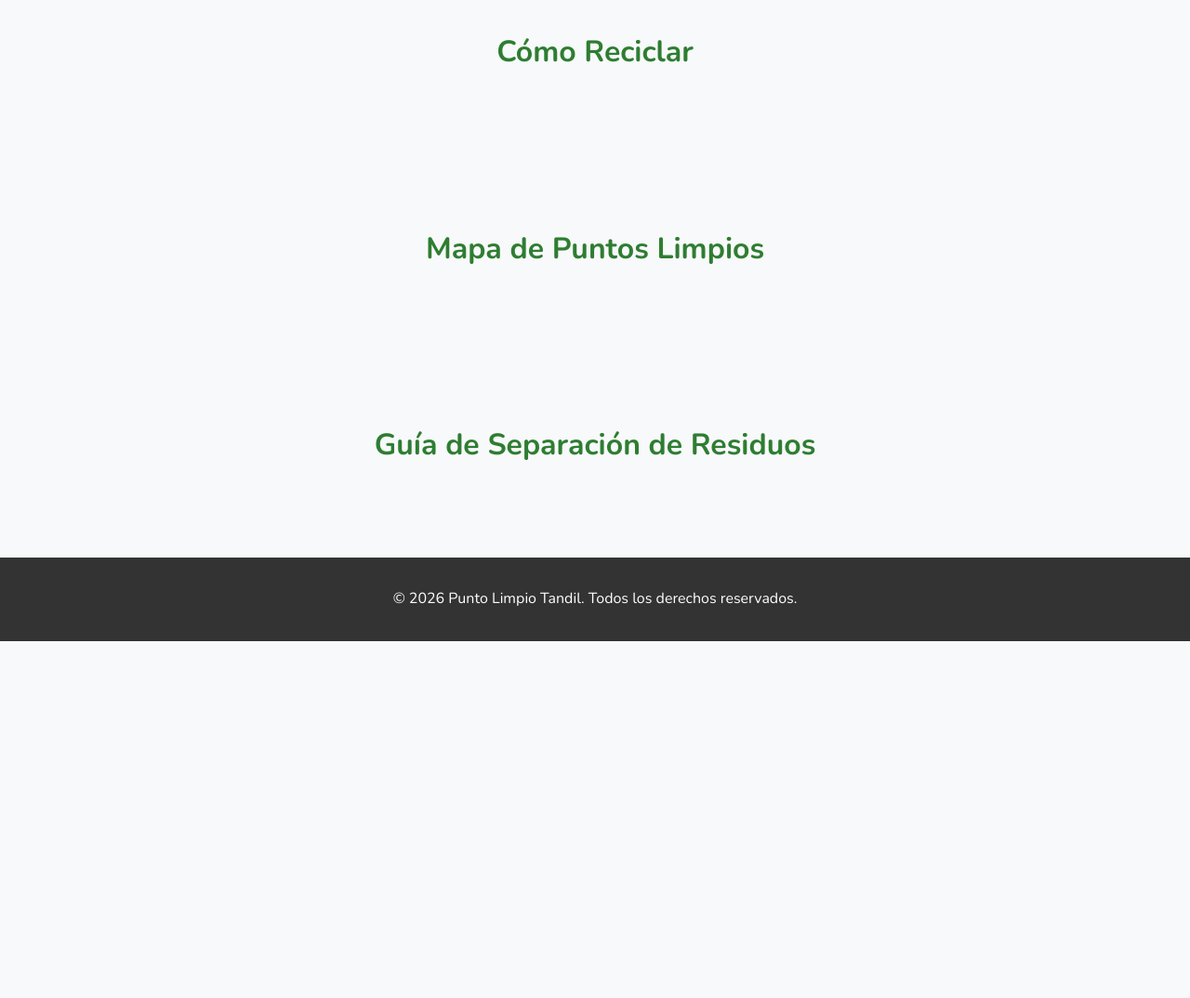
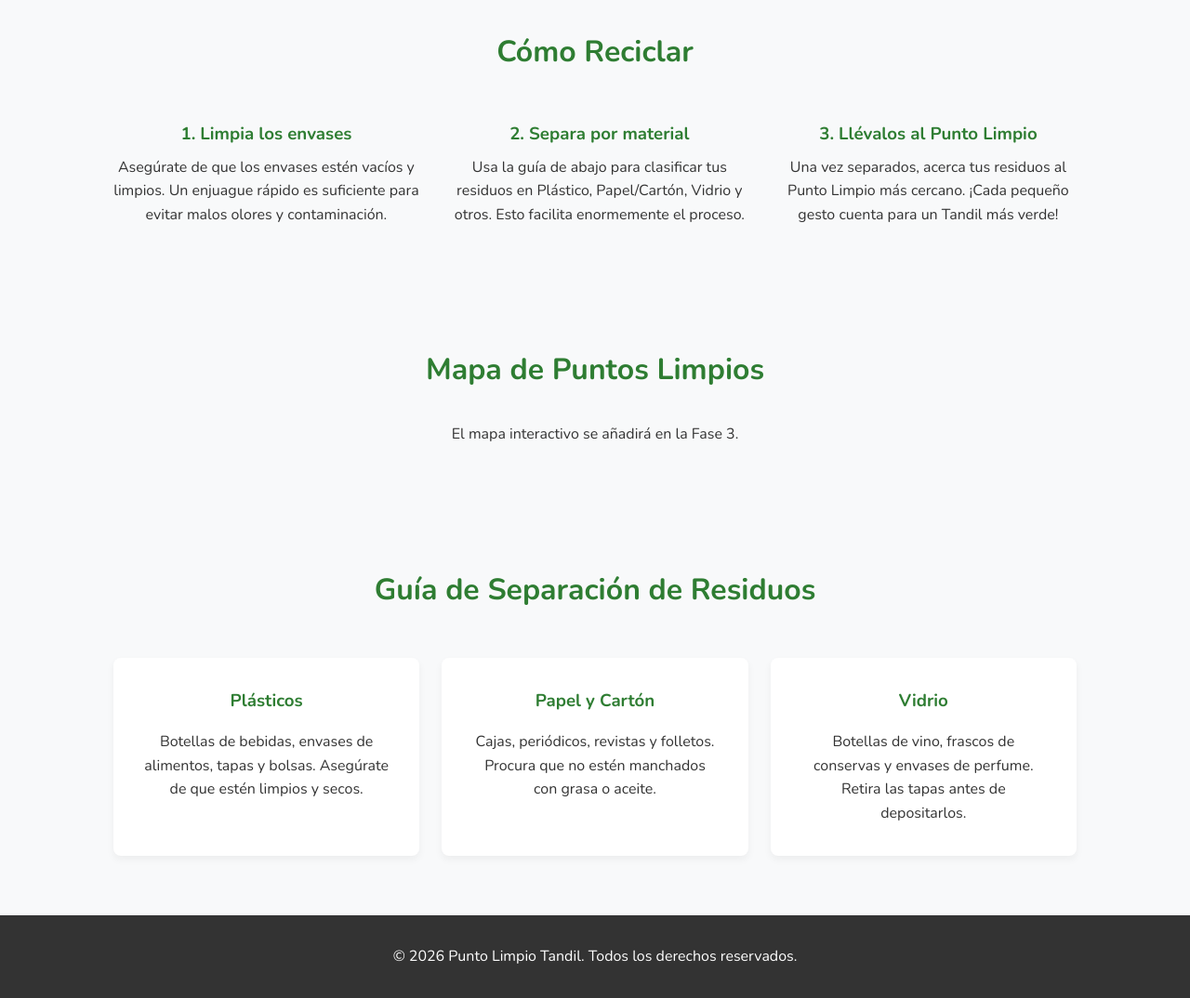
Before and after one commit to BrianSuhit/deep-learning-ai-courses, a plain HTML site: page spec-driven-development/punto-limpio.html in a window 1280 px wide. Shown: the part 360-1434 px from the top of the page at 93% size. Before the commit the page ends 1050 px from the top, so only its background shows below. Drawn offline with nearby package versions, Linux system fonts and the light colour scheme.

Commit message:
feat(SDD): Implement and complete Phase 2 - Static Content

```diff
--- a/spec-driven-development/punto-limpio.html
+++ b/spec-driven-development/punto-limpio.html
@@ -36,21 +36,47 @@
         <section id="como-reciclar">
             <div class="container">
                 <h2>Cómo Reciclar</h2>
-                <!-- El contenido se añadirá en la Fase 2 -->
+                <div class="recycling-steps">
+                    <div class="step">
+                        <h3>1. Limpia los envases</h3>
+                        <p>Asegúrate de que los envases estén vacíos y limpios. Un enjuague rápido es suficiente para evitar malos olores y contaminación.</p>
+                    </div>
+                    <div class="step">
+                        <h3>2. Separa por material</h3>
+                        <p>Usa la guía de abajo para clasificar tus residuos en Plástico, Papel/Cartón, Vidrio y otros. Esto facilita enormemente el proceso.</p>
+                    </div>
+                    <div class="step">
+                        <h3>3. Llévalos al Punto Limpio</h3>
+                        <p>Una vez separados, acerca tus residuos al Punto Limpio más cercano. ¡Cada pequeño gesto cuenta para un Tandil más verde!</p>
+                    </div>
+                </div>
             </div>
         </section>
 
         <section id="mapa">
             <div class="container">
                 <h2>Mapa de Puntos Limpios</h2>
-                <!-- El contenido se añadirá en la Fase 3 -->
+                <p style="text-align: center;">El mapa interactivo se añadirá en la Fase 3.</p>
             </div>
         </section>
 
         <section id="guia-separacion">
             <div class="container">
                 <h2>Guía de Separación de Residuos</h2>
-                <!-- El contenido se añadirá en la Fase 2 -->
+                <div class="separation-guide">
+                    <div class="guide-card">
+                        <h3>Plásticos</h3>
+                        <p>Botellas de bebidas, envases de alimentos, tapas y bolsas. Asegúrate de que estén limpios y secos.</p>
+                    </div>
+                    <div class="guide-card">
+                        <h3>Papel y Cartón</h3>
+                        <p>Cajas, periódicos, revistas y folletos. Procura que no estén manchados con grasa o aceite.</p>
+                    </div>
+                    <div class="guide-card">
+                        <h3>Vidrio</h3>
+                        <p>Botellas de vino, frascos de conservas y envases de perfume. Retira las tapas antes de depositarlos.</p>
+                    </div>
+                </div>
             </div>
         </section>
     </main>
--- a/spec-driven-development/responsive.css
+++ b/spec-driven-development/responsive.css
@@ -16,4 +16,8 @@
     .hero h1 {
         font-size: 2.5rem;
     }
+
+    .recycling-steps {
+        flex-direction: column;
+    }
 }
--- a/spec-driven-development/style.css
+++ b/spec-driven-development/style.css
@@ -92,6 +92,47 @@ section h2 {
     color: var(--primary-color);
 }
 
+/* Estilos para la sección "Cómo Reciclar" */
+.recycling-steps {
+    display: flex;
+    justify-content: space-between;
+    gap: 2rem;
+    margin-top: 3rem;
+    text-align: center;
+}
+
+.step h3 {
+    color: var(--primary-color);
+    margin-bottom: 0.5rem;
+}
+
+/* Estilos para la "Guía de Separación" */
+.separation-guide {
+    display: grid;
+    grid-template-columns: repeat(auto-fit, minmax(250px, 1fr));
+    gap: 1.5rem;
+    margin-top: 3rem;
+}
+
+.guide-card {
+    background-color: var(--white-color);
+    padding: 2rem;
+    border-radius: 8px;
+    box-shadow: 0 4px 8px rgba(0,0,0,0.05);
+    text-align: center;
+    transition: transform 0.3s ease, box-shadow 0.3s ease;
+}
+
+.guide-card:hover {
+    transform: translateY(-5px);
+    box-shadow: 0 6px 12px rgba(0,0,0,0.1);
+}
+
+.guide-card h3 {
+    color: var(--primary-color);
+    margin-bottom: 1rem;
+}
+
 /* Estilos del Footer */
 footer {
     background-color: #333;
```
Also changed, not shown: spec-driven-development/specs/roadmap.md (+1 -1 lines), spec-driven-development/CHANGELOG.md, spec-driven-development/specs/CHANGELOG.md (deleted).
